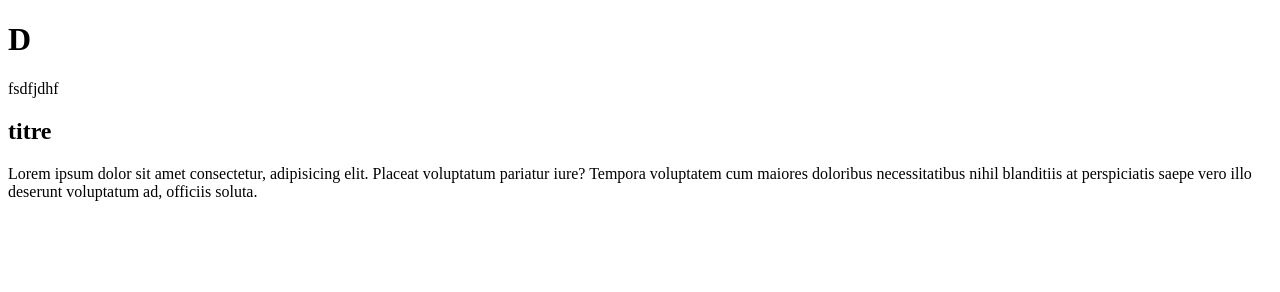
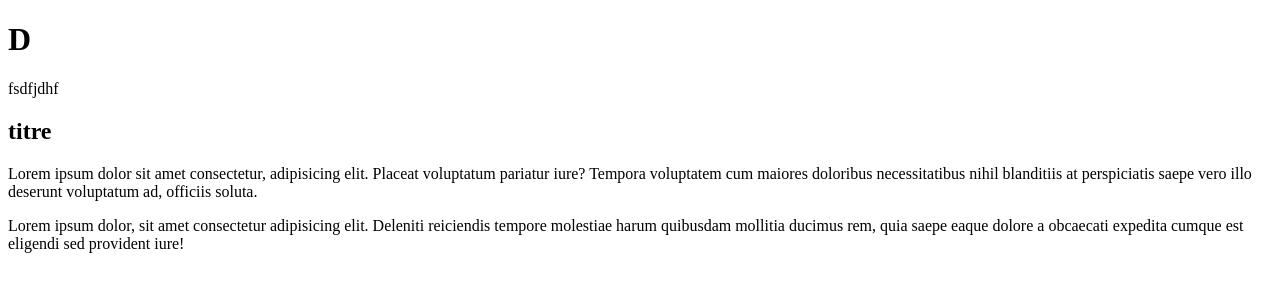
Before and after one commit to JohanaJimenez1/descodeuses-project, a plain HTML site: page index.html in a window 1280 px wide. Drawn offline with Linux system fonts and the light colour scheme.

Commit message:
ajoute valise p

```diff
--- a/index.html
+++ b/index.html
@@ -14,6 +14,9 @@
     <p>Lorem ipsum dolor sit amet consectetur, adipisicing elit. Placeat voluptatum pariatur iure? Tempora voluptatem
         cum maiores doloribus necessitatibus nihil blanditiis at perspiciatis saepe vero illo deserunt voluptatum ad,
         officiis soluta.</p>
+
+    <p>Lorem ipsum dolor, sit amet consectetur adipisicing elit. Deleniti reiciendis tempore molestiae harum quibusdam
+        mollitia ducimus rem, quia saepe eaque dolore a obcaecati expedita cumque est eligendi sed provident iure!</p>
 </body>
 
 </html>
```
